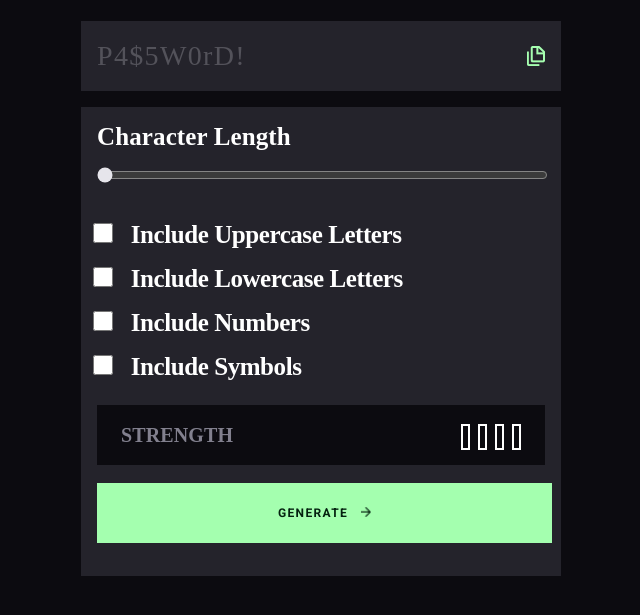
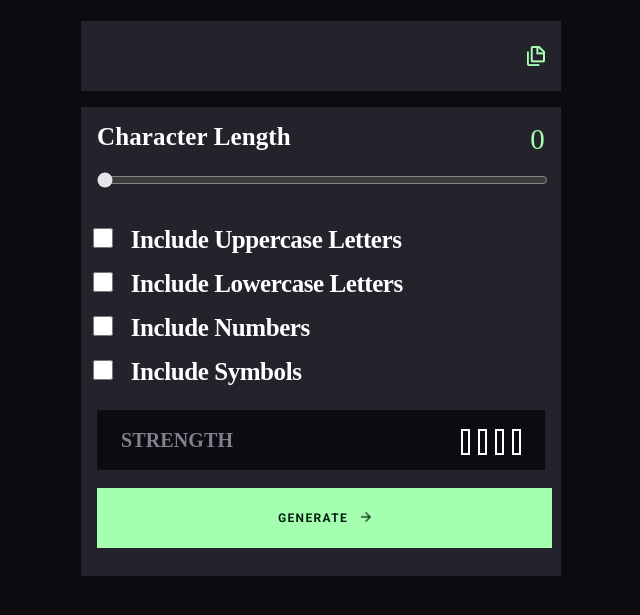
Before and after one commit to Pradeeppk7/MP4cuvette, a plain HTML site: page index.html in a window 1280 px wide. Both pictures are taken after a click on the button "GENERATE". Shown: the part 145-760 px from the top of the page, without its empty margins (319-959 px from the left). Drawn offline with Linux system fonts and the light colour scheme; a web font is replaced by a local one.

Commit message:
javascripts added

```diff
--- a/index.html
+++ b/index.html
@@ -13,7 +13,7 @@
       </div>
       <div class="pwoutput row">
         <input type="text" class="passbox" value="P4$5W0rD!" disabled id="passbox" />
-        <img src="assests/Vectorcopy.png" alt="" />
+        <img src="assests/Vectorcopy.png" id="copyit" alt="" />
       </div>
 
       <div class="layout">
@@ -60,4 +60,5 @@
       </div>
     </div>
   </body>
+  <script src="scripts.js"></script>
 </html>
--- /dev/null
+++ b/scripts.js
@@ -0,0 +1,41 @@
+let inputSlider = document.getElementById("inputslider");
+let slidervalue = document.getElementById("slidervalue");
+let passbox = document.getElementById("passbox");
+let uppercase = document.getElementById("Uppercase");
+let lowercase = document.getElementById("Lowercase");
+let numbers = document.getElementById("Numbers");
+let symbols = document.getElementById("Symbols");
+let generator = document.getElementById("generator");
+let copyid = document.querySelector("#copyit");
+
+slidervalue.innerText = inputSlider.value;
+inputSlider.addEventListener('input', () => {
+    slidervalue.innerText = inputSlider.value;
+});
+
+generator.addEventListener('click', () => {
+    passbox.value = generatPassword();
+});
+
+
+let UC = "ABCDEFGHIJKLMNOPQRSTUVWXYZ";
+let LC = "abcdefghijklmnopqrstuvwxyz";
+let num = "1234567890";
+let sym="~!@#$%^&*?"
+function generatPassword() {
+    let password = "";
+    let allChar = "";
+    allChar += lowercase.checked?LC: "";
+    allChar += uppercase.checked?UC: "";
+    allChar +=numbers.checked?num: "";
+    allChar += symbols.checked ? sym : "";
+    for (let i = 1; i <= inputSlider.value; i++){
+        password += allChar[(Math.floor(Math.random()*allChar.length))];
+    }
+    return password;
+}
+
+copyid.addEventListener('click', () => {
+    navigator.clipboard.writeText(passbox.value);
+    copyid.title = "Password Copied";
+})
--- a/stylesheet.css
+++ b/stylesheet.css
@@ -37,6 +37,7 @@ body {
   & img {
     height: 20px;
     width: 18px;
+    cursor: pointer;
   }
   & input[type='text'] {
     color: #53525a;
```
